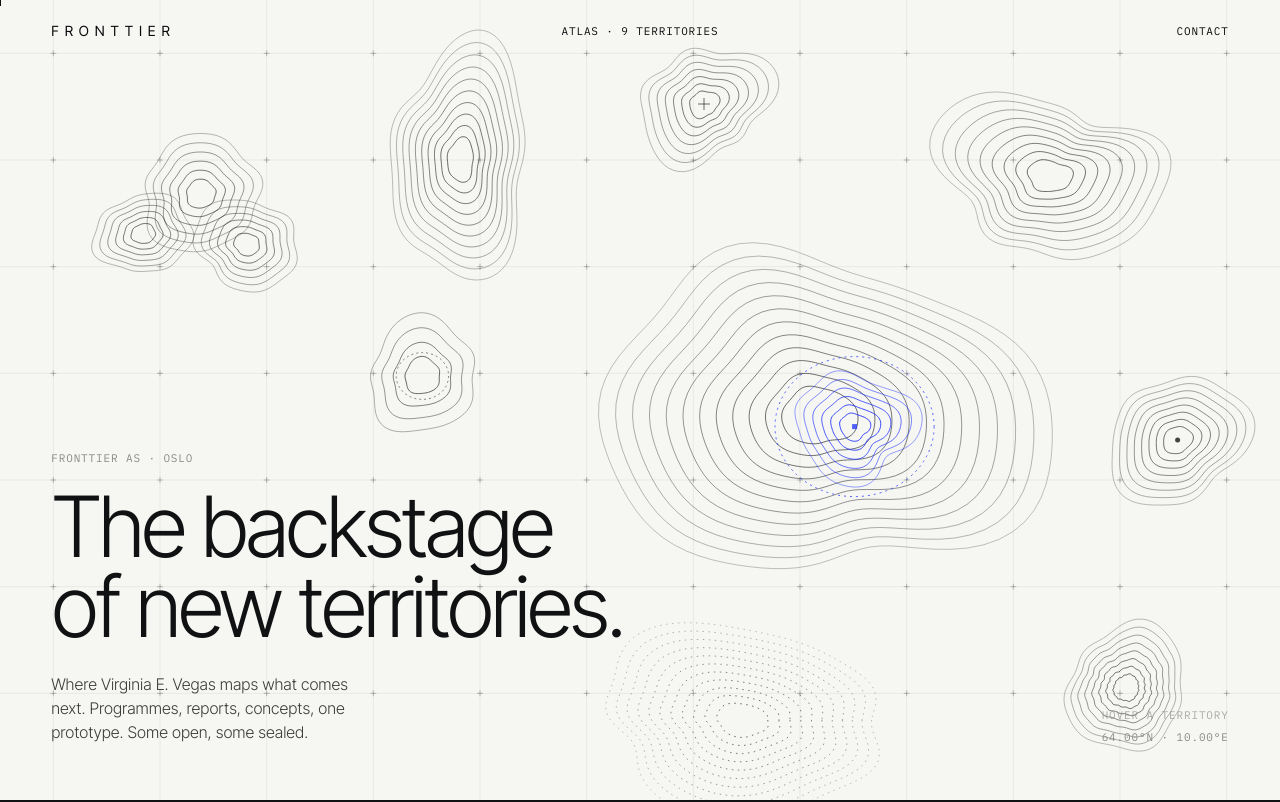
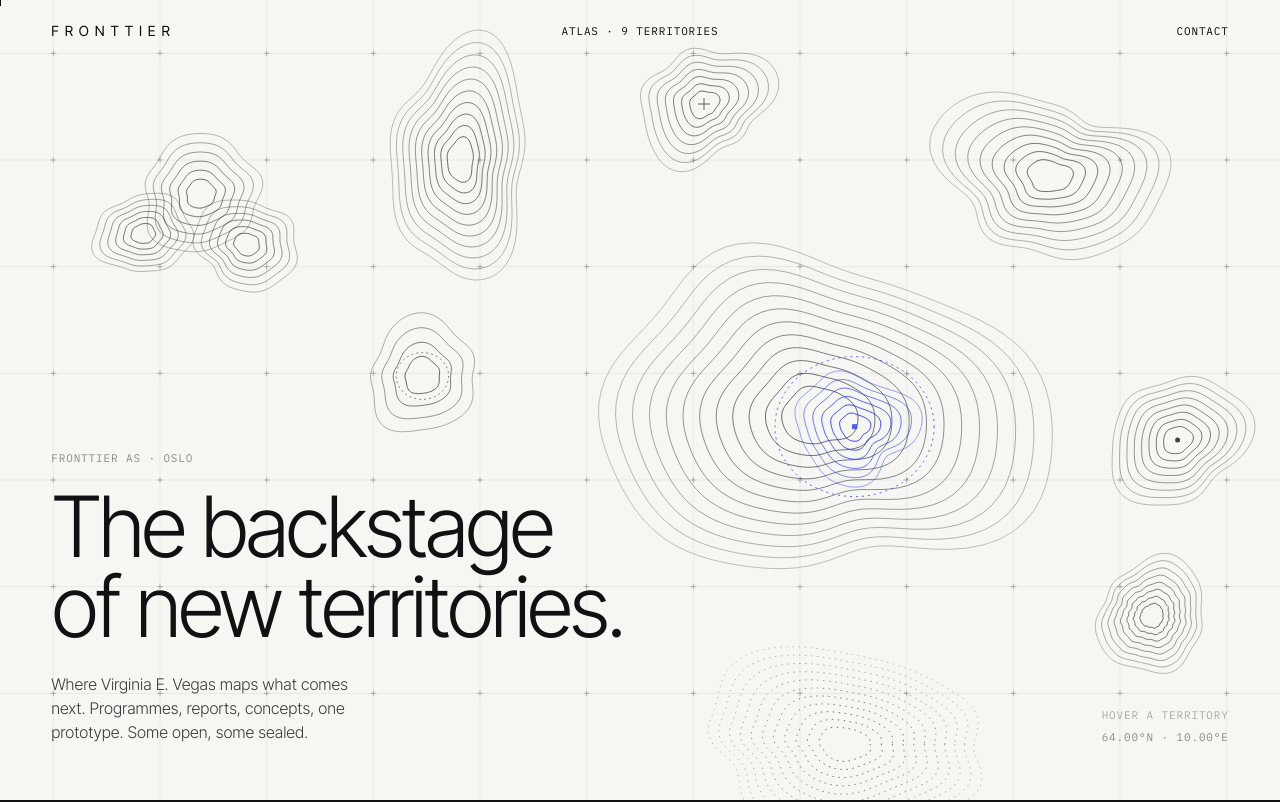
Before and after one commit to VEVEGAShouse/fronttier-web, a plain HTML site: page atlas/index.html in a window 1280 px wide. Shown: the top 802 px of the page. Drawn offline with Linux system fonts and the light colour scheme; animation ran at ten frames a second.

Commit message:
Atlas: placement, brighter enclave on dark, row glyph position
Co-Authored-By: Claude Opus 5.5 <noreply@anthropic.com>
Claude-Session: https://claude.ai/code/session_01GjU4Noon6CoNqi8SrQXMPy

```diff
--- a/atlas/app.js
+++ b/atlas/app.js
@@ -12,8 +12,8 @@
     { id: 'vcc', n: '01', name: 'VC Challenge', kind: 'Programme', year: '2020 — 24', url: 'https://vcchallenge.com', line: 'An accelerator for around 100 Nordic fund managers.', x: .15, y: .27, r: .085 },
     { id: 'hot', n: '02', name: 'House of Thought', kind: 'Essays', year: 'Ongoing', url: 'https://vevegas.com', line: 'Where Virginia E. Vegas thinks out loud.', x: .92, y: .55, r: .06 },
     { id: 'eur', n: '03', name: 'Europeism', kind: 'Concept', year: '2026', url: 'https://europeism.com', line: 'Re-thinking the idea of Europe, one draft at a time.', x: .82, y: .22, r: .085 },
-    { id: 'ocean', n: '04', name: 'The Nordic Ocean Opportunity', kind: 'Report · Norden', year: '2025', url: 'https://www.norden.org/en/publication/nordic-ocean-opportunity', line: 'The investment thesis for the Nordic Ocean Economy, built on the FRONTTIER framework.', x: .58, y: .9, r: .1 },
-    { id: 'health', n: '05', name: 'Nordic Health Tech', kind: 'Report · Norden', year: '2023', url: 'https://www.norden.org/en/publication/investor-approaches-and-perspectives-nordic-health-tech', line: 'Investor approaches and perspectives: why capital hesitates, and how to close the gap.', x: .88, y: .86, r: .055 },
+    { id: 'ocean', n: '04', name: 'The Nordic Ocean Opportunity', kind: 'Report · Norden', year: '2025', url: 'https://www.norden.org/en/publication/nordic-ocean-opportunity', line: 'The investment thesis for the Nordic Ocean Economy, built on the FRONTTIER framework.', x: .66, y: .93, r: .1 },
+    { id: 'health', n: '05', name: 'Nordic Health Tech', kind: 'Report · Norden', year: '2023', url: 'https://www.norden.org/en/publication/investor-approaches-and-perspectives-nordic-health-tech', line: 'Investor approaches and perspectives: why capital hesitates, and how to close the gap.', x: .9, y: .77, r: .05 },
     { id: 'green', n: '06', name: 'The Greenland Opportunity', kind: 'Investment thesis', year: '—', url: null, line: 'An investment thesis for Greenland.', x: .36, y: .2, r: .085 },
     { id: 'arctic', n: '07', name: 'Arcticonomics', kind: 'Concept', year: '—', url: null, line: 'The Arctic as an economic system.', x: .55, y: .13, r: .055 },
     { id: 'returns', n: '08', name: 'Nordic Re:turns', kind: 'Concept', year: '—', url: null, line: 'Returns from the efficient use of resources.', x: .33, y: .47, r: .05 }
@@ -45,18 +45,19 @@
   }
 
   // draw one territory in its own way
-  function draw(c, d, cx, cy, R, t, alpha, ink) {
+  function draw(c, d, cx, cy, R, t, alpha, ink, acc) {
+    var AC = acc || COBALT;
     c.strokeStyle = ink; c.fillStyle = ink; c.lineWidth = .8; c.setLineDash([]);
     var o = { alpha: alpha };
     switch (d.id) {
       case 'enclave':
         island(c, cx, cy, R, d.h, t, { alpha: alpha, rings: 12 });
         var ix = cx + R * .2, iy = cy + R * .06, ir = R * .3;
-        c.strokeStyle = COBALT; c.lineWidth = 1;
+        c.strokeStyle = AC; c.lineWidth = 1;
         island(c, ix, iy, ir, d.h.map(function (q) { return { f: q.f + 1, a: q.a * .8, p: q.p + 1 }; }), t * 1.4, { alpha: Math.min(1, alpha * 1.4), rings: 6 });
         c.setLineDash([2, 4]); c.globalAlpha = alpha;
         c.beginPath(); c.ellipse(ix, iy, ir * 1.5, ir * 1.32, 0, 0, 6.2832); c.stroke(); c.setLineDash([]);
-        c.fillStyle = COBALT; c.fillRect(ix - 2.5, iy - 2.5, 5, 5);
+        c.fillStyle = AC; c.fillRect(ix - 2.5, iy - 2.5, 5, 5);
         break;
       case 'vcc':
         [[25, -.55, .2], [44, .1, -.25], [30, .62, .32]].forEach(function (q, j) {
@@ -171,7 +172,7 @@
   var enc = document.getElementById('encMap'), E = setup(enc), encOn = false, D0 = T[0];
   function frameEnclave() {
     var c = E.c; c.clearRect(0, 0, E.w, E.h);
-    draw(c, D0, E.w * .46, E.h * .5, Math.min(E.w, E.h) * .4, t, 1, PAPER);
+    draw(c, D0, E.w * .46, E.h * .5, Math.min(E.w, E.h) * .4, t, 1, PAPER, '#7d89ff');
   }
 
   /* ---------- III. the register ---------- */
--- a/atlas/index.html
+++ b/atlas/index.html
@@ -11,7 +11,7 @@
   <link rel="preconnect" href="https://fonts.googleapis.com">
   <link rel="preconnect" href="https://fonts.gstatic.com" crossorigin>
   <link href="https://fonts.googleapis.com/css2?family=Inter+Tight:wght@200;300;400;500&family=IBM+Plex+Mono:wght@400;500&display=swap" rel="stylesheet">
-  <link rel="stylesheet" href="styles.css?v=1">
+  <link rel="stylesheet" href="styles.css?v=2">
 </head>
 <body>
   <header class="top">
@@ -70,6 +70,6 @@
     <span>© <span id="year">2026</span></span>
   </footer>
 
-  <script src="app.js?v=1" defer></script>
+  <script src="app.js?v=2" defer></script>
 </body>
 </html>
--- a/atlas/styles.css
+++ b/atlas/styles.css
@@ -58,7 +58,7 @@ a { color: inherit; text-decoration: none; }
 .row__line { display: block; margin-top: 8px; font-size: 14px; line-height: 1.45; color: #5a5b58; font-weight: 300; letter-spacing: 0; max-width: 52ch; }
 .row__acc { color: var(--mute); }
 .row.is-open .row__acc { color: var(--cobalt); }
-.row canvas { position: absolute; right: 140px; top: 50%; width: 84px; height: 56px; transform: translateY(-50%); opacity: 0; transition: opacity .3s; pointer-events: none; }
+.row canvas { position: absolute; right: 480px; top: 50%; width: 84px; height: 56px; transform: translateY(-50%); opacity: 0; transition: opacity .3s; pointer-events: none; }
 .row a:hover canvas, .row a:focus-visible canvas { opacity: 1; }
 .row a:hover .row__name { transform: translateX(10px); }
 .row a:focus-visible { outline: 1px solid var(--ink); outline-offset: 4px; }
```
